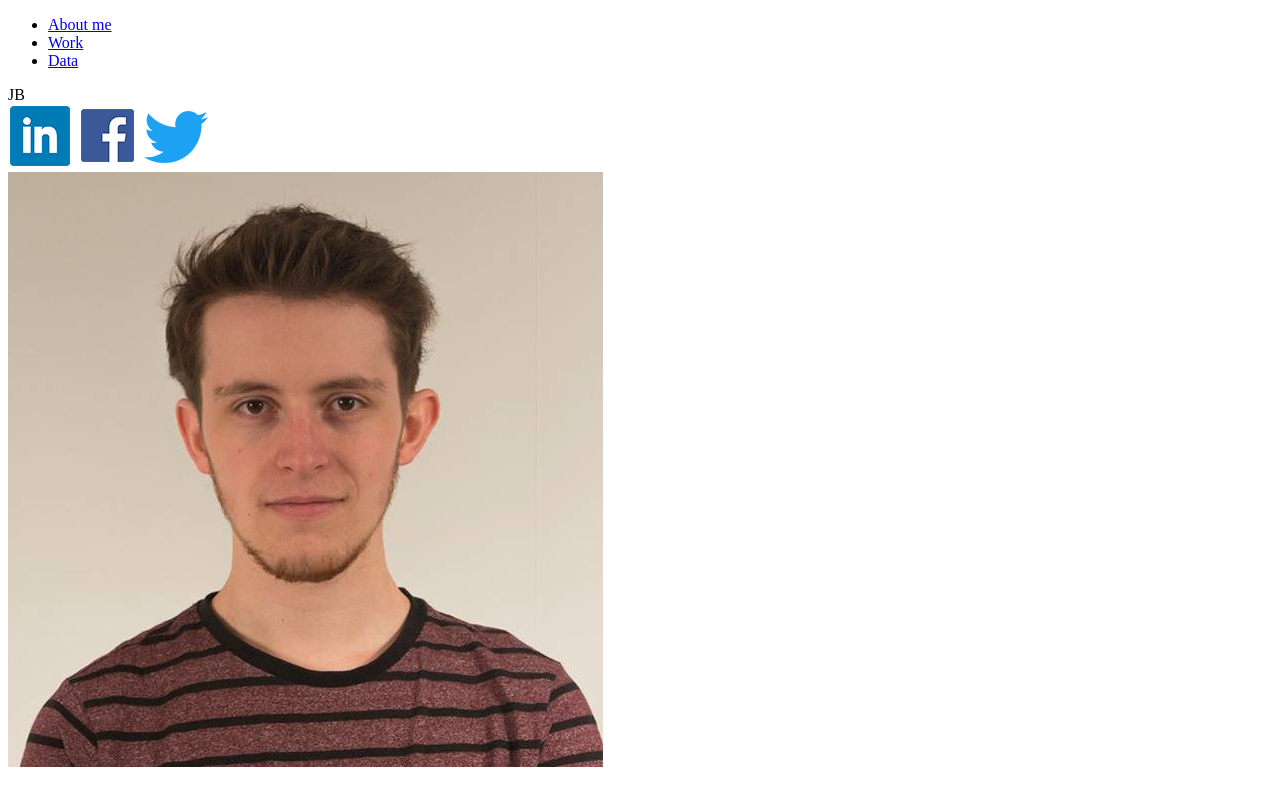
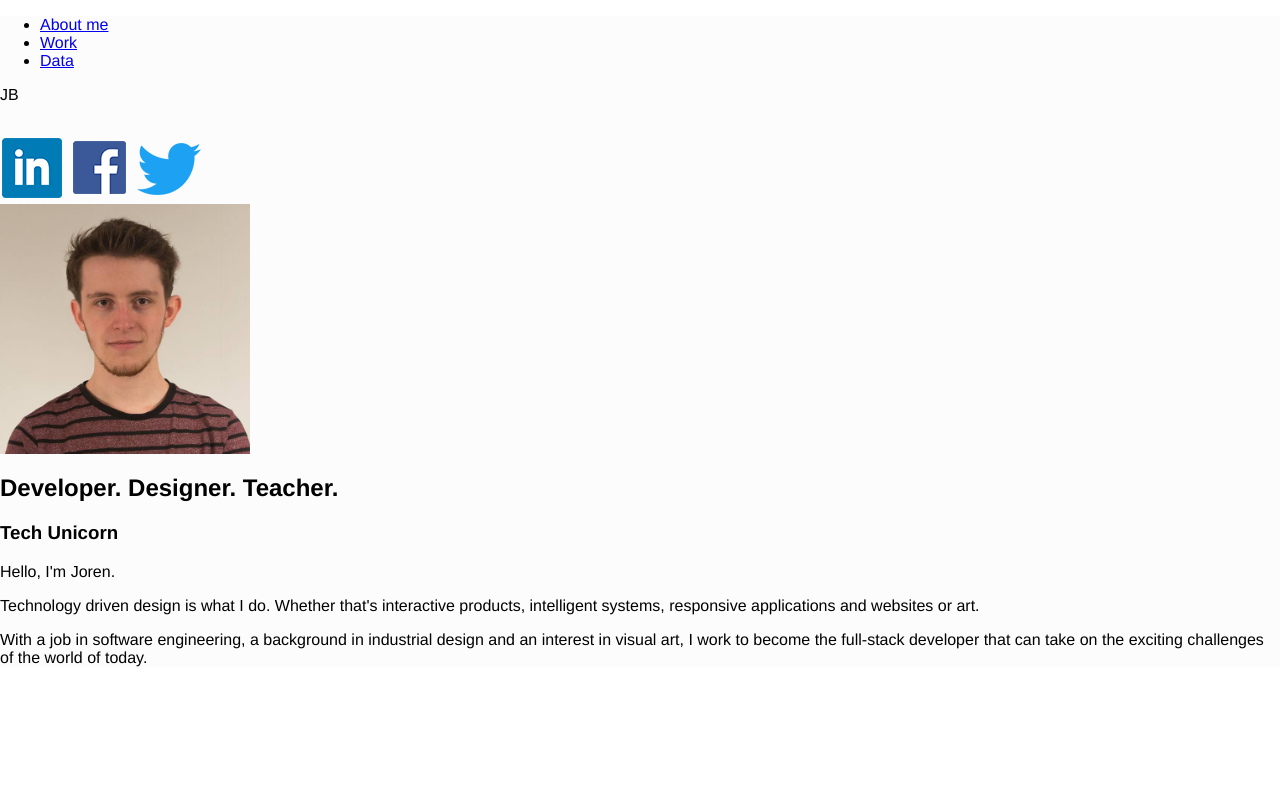
Before and after one commit to jorenbroekema/ProgrammingCourseYC, a website: page index.html in a window 1280 px wide. Shown: the top 788 px of the page. Drawn offline with Linux system fonts and the light colour scheme.

Commit message:
halfway through css

```diff
--- /dev/null
+++ b/css/style.css
@@ -0,0 +1,24 @@
+html, body {
+  padding: 0;
+  margin: 0;
+  font-family: Helvetica, sans-serif;
+  font-size: 16px;
+}
+
+.page-wrapper {
+  background-color: rgba(0, 0, 0, 0.01);
+}
+
+.logo {
+  width: 50px;
+  height: 50px;
+}
+
+.photo {
+  width: 250px;
+  height: 250px;
+}
+
+.photo img {
+  width: 250px;
+}
--- a/index.html
+++ b/index.html
@@ -1,10 +1,11 @@
 <!DOCTYPE html>
 <html lang="en">
 <head>
+  <link rel="stylesheet" href="./css/style.css">
   <title>Portfolio</title>
 </head>
 <body>
-  <div>
+  <div class="page-wrapper">
     <header>
       <ul>
         <li>
@@ -17,7 +18,7 @@
           <a href="./data.html">Data</a>
         </li>
       </ul>
-      <div>
+      <div class="logo">
         <span>JB</span>
       </div>
       <div class="socials">
@@ -27,7 +28,7 @@
       </div>
     </header>
     <div>
-      <div>
+      <div class="photo">
         <img src="./assets/me.jpg">
       </div>
       <div>
```
Also changed, not shown: package.json (added, +14 -0 lines), 1 other file.
